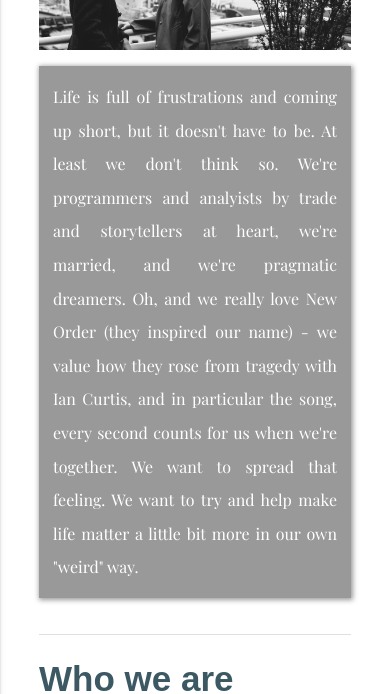
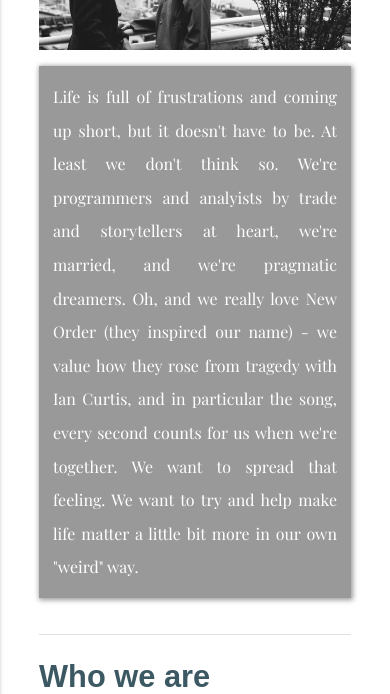
Before and after one commit to BrittanyIRL/everylittlecounts, a plain HTML site: page about.html in a window 390 px wide. Shown: the part 150-844 px from the top of the page. Drawn offline with nearby package versions, Linux system fonts and the light colour scheme; a web font is replaced by a local one.

Commit message:
font size updates

```diff
--- a/css/styles.css
+++ b/css/styles.css
@@ -215,7 +215,7 @@ button.comingsoon {
 	}
 }
 
-@media (max-width: 630px){
+@media (max-width: 667px){
 	.container {
 		width: 80%;
 		margin: 0 auto;
@@ -224,7 +224,7 @@ button.comingsoon {
 		font-size: 3.2rem;
 	}
 	h2 {
-		font-size: 2.5rem;
+		font-size: 2.2rem;
 	}
 	.about_intro h1 {
 		font-size: 3.2rem;
```
